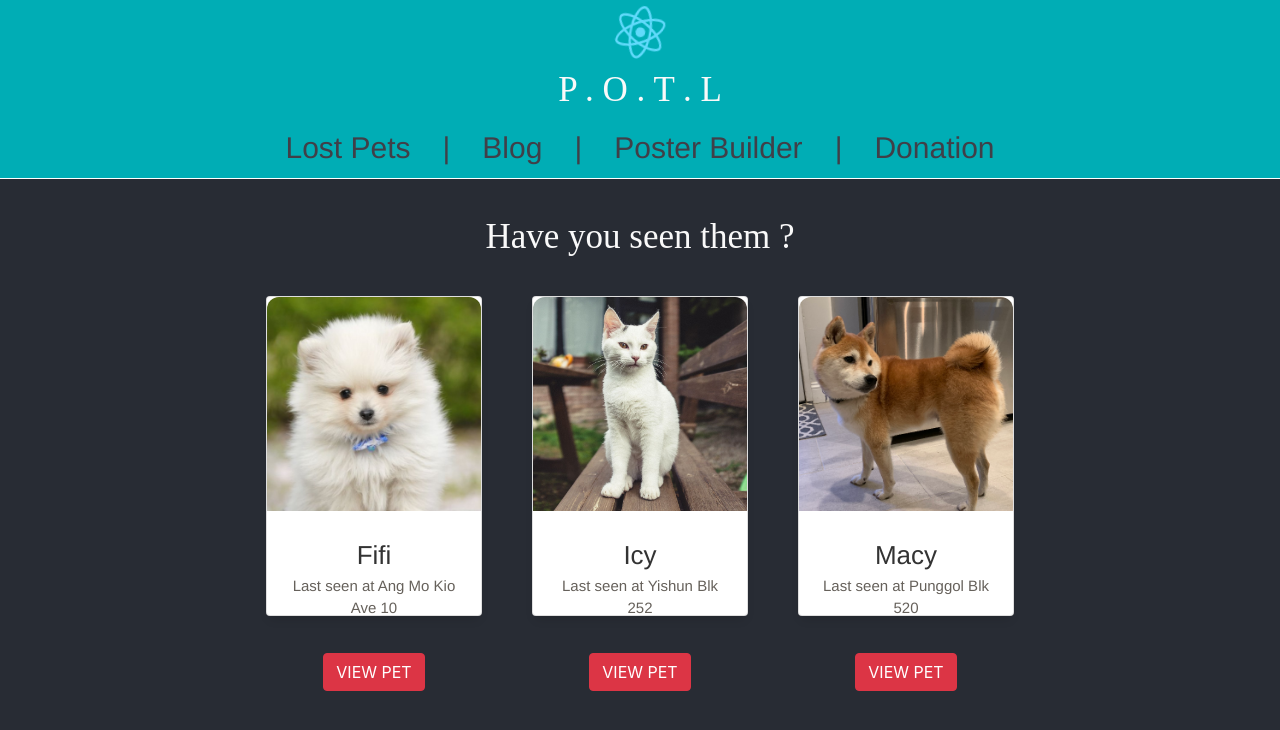
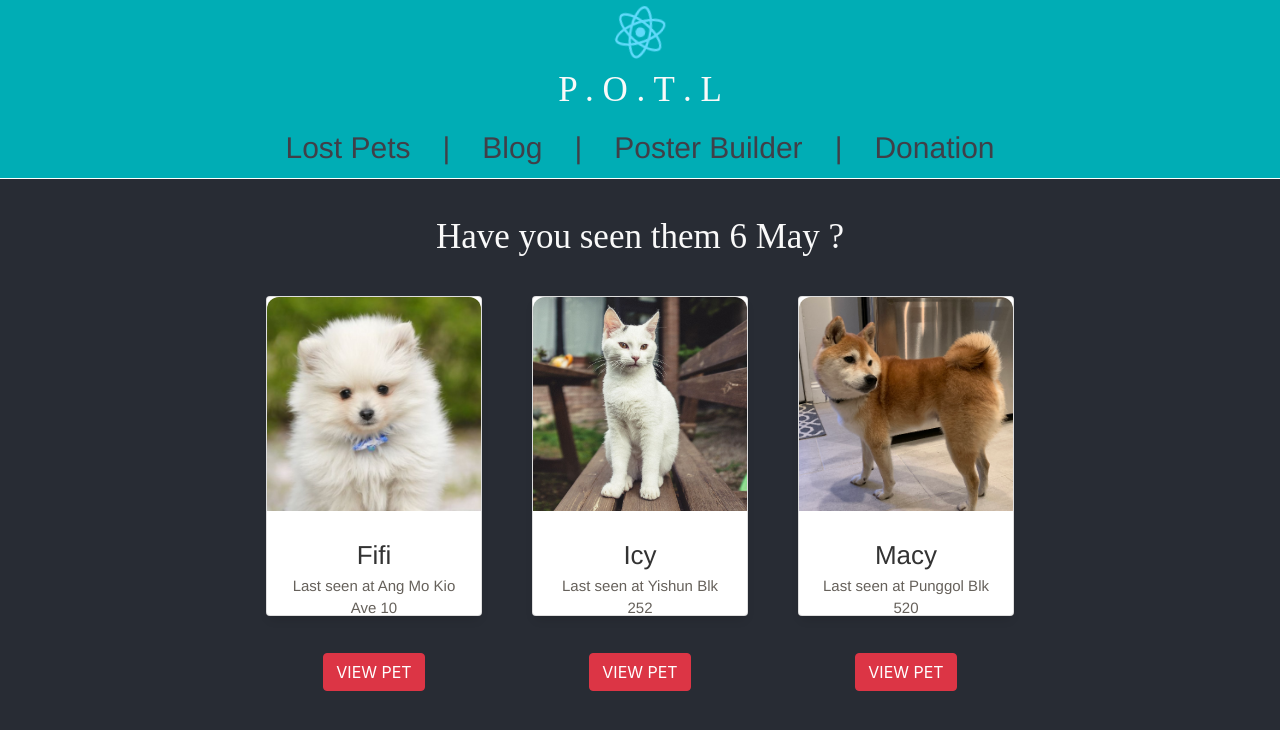
Before and after one commit to Allenhuh/POTL, a React (Create React App) app: page / in a window 1280 px wide. Shown: the top 730 px of the page. Built offline with nearby package versions, Linux system fonts and the light colour scheme.

Commit message:
Update App.js

```diff
--- a/src/App.js
+++ b/src/App.js
@@ -13,7 +13,7 @@ function App() {
       <div className="App-header">
         <ul></ul>
         <ul></ul>
-          <text className="app-content-text"> Have you seen them ? </text>
+          <text className="app-content-text"> Have you seen them 6 May ? </text>
         <ul></ul>
         <ul></ul>
       <header className="container-content">
```
